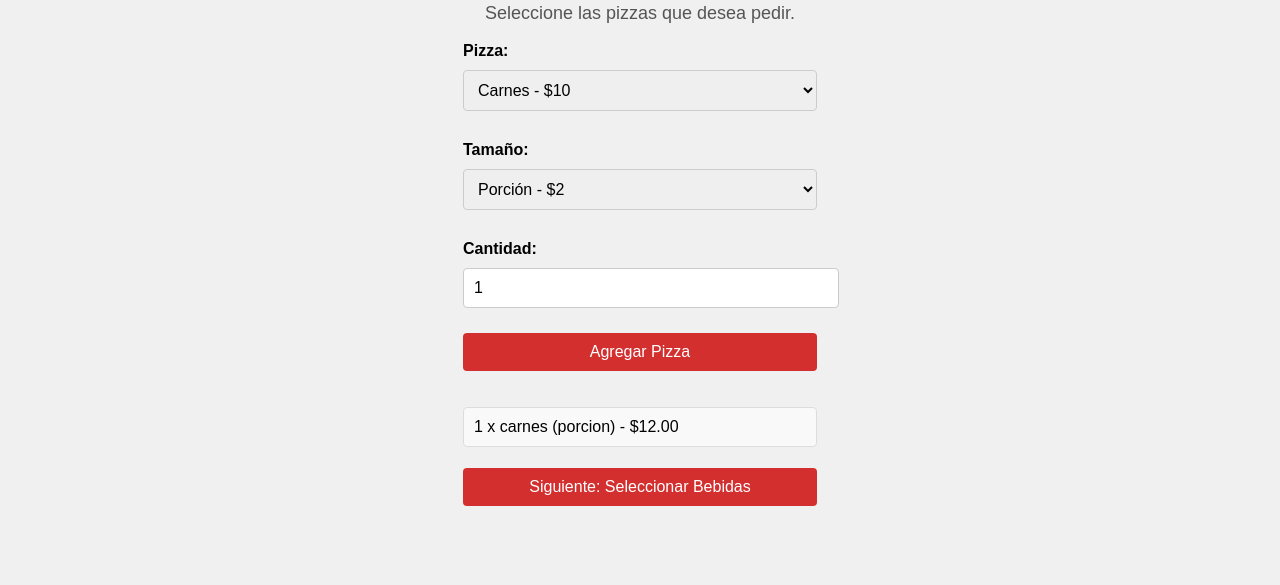
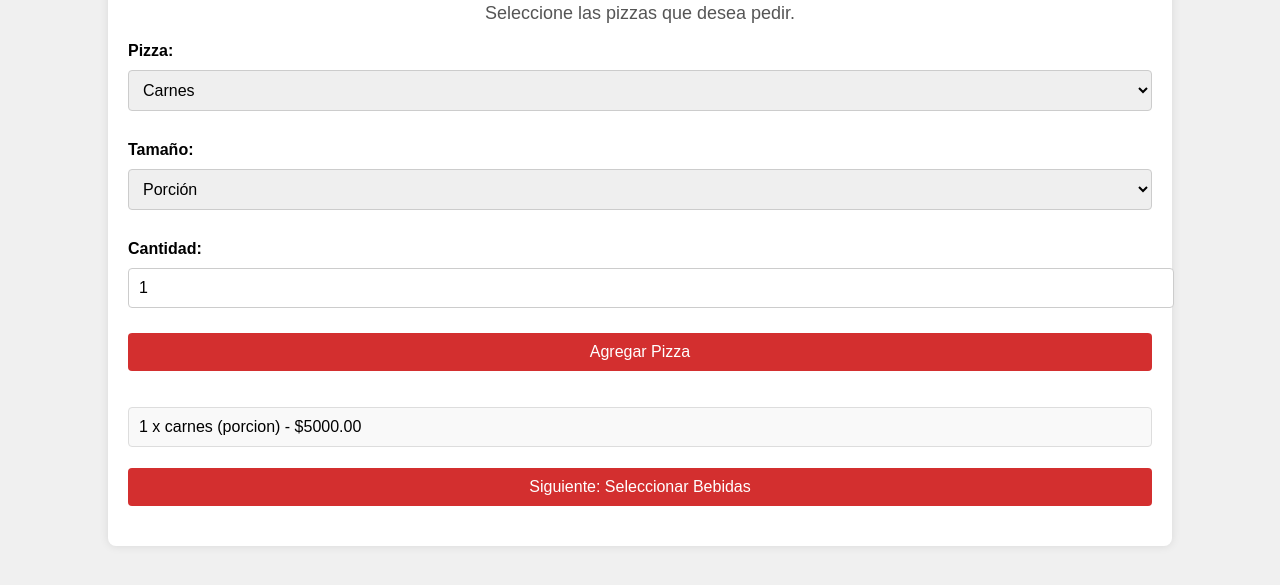
Before and after one commit to DmejiariUnal8313/Proyecto_Base, a website: page pag/pizzas.html in a window 1280 px wide. Both pictures are taken after a click on the button "Agregar Pizza". Shown: the part 175-760 px from the top of the page. Drawn offline with Linux system fonts and the light colour scheme.

Commit message:
refactor: mejorar la estructura del formulario de selección de pizzas y actualizar la lógica de precios

```diff
--- a/pag/pizzas.html
+++ b/pag/pizzas.html
@@ -7,29 +7,29 @@
     <link rel="stylesheet" href="/css/styles.css">
 </head>
 <body>
-    <div>
+    <div class="container">
         <h1>Seleccionar Pizzas</h1>
         <p>Seleccione las pizzas que desea pedir.</p>
         <form id="formPizzas">
             <label for="pizza">Pizza:</label>
             <select id="pizza" name="pizza" onchange="mostrarImagenPizza()">
-                <option value="carnes" data-precio="10">Carnes - $10</option>
-                <option value="hawaina" data-precio="9">Hawaina - $9</option>
-                <option value="doble queso" data-precio="8">Doble Queso - $8</option>
-                <option value="pollo y champiñones" data-precio="11">Pollo y Champiñones - $11</option>
-                <option value="napolitana" data-precio="9">Napolitana - $9</option>
-                <option value="vegetales" data-precio="8">Vegetales - $8</option>
-                <option value="estofada" data-precio="12">Estofada - $12</option>
-                <option value="suprema" data-precio="13">Suprema - $13</option>
+                <option value="carnes">Carnes</option>
+                <option value="hawaina">Hawaina</option>
+                <option value="doble queso">Doble Queso</option>
+                <option value="pollo y champiñones">Pollo y Champiñones</option>
+                <option value="napolitana">Napolitana</option>
+                <option value="vegetales">Vegetales</option>
+                <option value="estofada">Estofada</option>
+                <option value="suprema">Suprema</option>
             </select>
             <img id="imagenPizza" src="" alt="Imagen de la pizza" style="display: none; width: 200px; height: 200px;">
             <label for="tamanoPizza">Tamaño:</label>
             <select id="tamanoPizza" name="tamanoPizza">
-                <option value="porcion" data-precio="2">Porción - $2</option>
-                <option value="personal" data-precio="5">Personal - $5</option>
-                <option value="mediana" data-precio="8">Mediana - $8</option>
-                <option value="grande" data-precio="12">Grande - $12</option>
-                <option value="jumbo" data-precio="15">Jumbo - $15</option>
+                <option value="porcion">Porción</option>
+                <option value="personal">Personal</option>
+                <option value="mediana">Mediana</option>
+                <option value="grande">Grande</option>
+                <option value="jumbo">Jumbo</option>
             </select>
             <label for="cantidadPizza">Cantidad:</label>
             <input type="number" id="cantidadPizza" name="cantidadPizza" min="1" value="1">
--- a/src/js/pizzas.js
+++ b/src/js/pizzas.js
@@ -1,3 +1,14 @@
+const preciosPizzas = {
+    "carnes": [5000, 30000, 32000, 36000, 40000],
+    "hawaina": [5000, 30000, 32000, 36000, 40000],
+    "doble queso": [5000, 30000, 32000, 36000, 40000],
+    "pollo y champiñones": [5500, 32000, 36000, 40000, 44000],
+    "napolitana": [5000, 30000, 32000, 36000, 40000],
+    "vegetales": [5000, 30000, 32000, 36000, 40000],
+    "estofada": [6000, 34000, 38000, 42000, 46000],
+    "suprema": [6000, 34000, 38000, 42000, 46000]
+};
+
 let pizzasSeleccionadas = JSON.parse(localStorage.getItem('pizzasSeleccionadas')) || [];
 
 function mostrarImagenPizza() {
@@ -8,16 +19,16 @@ let pizzasSeleccionadas = JSON.parse(localStorage.getItem('pizzasSeleccionadas')
 }
 
 function agregarPizza() {
-            const pizza = document.getElementById('pizza');
-            const tamano = document.getElementById('tamanoPizza');
+    const pizza = document.getElementById('pizza').value;
+    const tamano = document.getElementById('tamanoPizza').value;
     const cantidad = document.getElementById('cantidadPizza').value;
-            const precioPizza = parseFloat(pizza.options[pizza.selectedIndex].getAttribute('data-precio'));
-            const precioTamano = parseFloat(tamano.options[tamano.selectedIndex].getAttribute('data-precio'));
-            const total = (precioPizza + precioTamano) * cantidad;
+    const indiceTamano = ["porcion", "personal", "mediana", "grande", "jumbo"].indexOf(tamano);
+    const precio = preciosPizzas[pizza][indiceTamano];
+    const total = precio * cantidad;
 
     pizzasSeleccionadas.push({
-                pizza: pizza.value,
-                tamano: tamano.value,
+        pizza,
+        tamano,
         cantidad,
         total
     });
```
Lines whose indentation alone changed are shown as unchanged.
